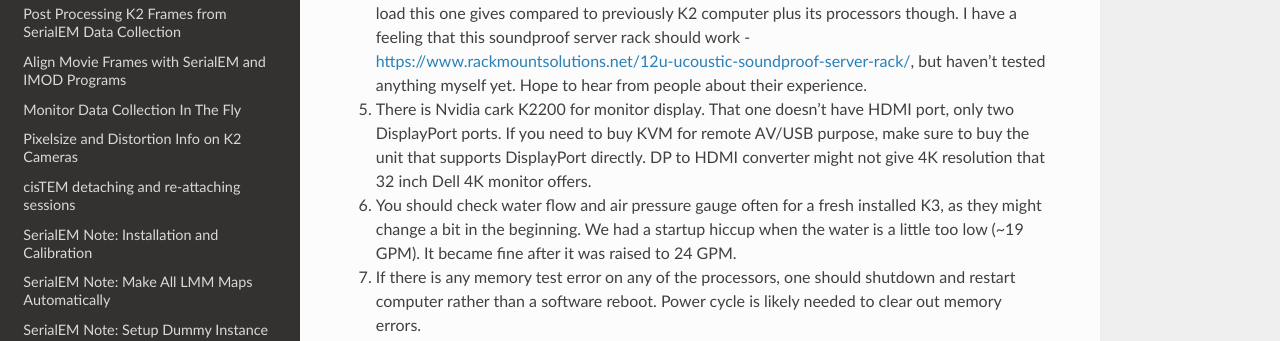
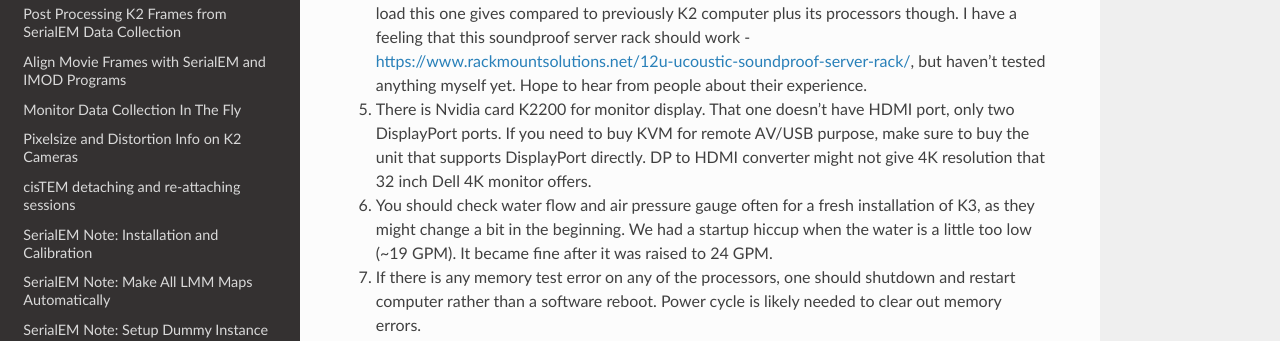
Before and after one commit to xuchen66/sphinx-emdocs, a Sphinx documentation site: the page built from source/serialEM-note-K3-is-installed-on-Talos.rst, in a window 1280 px wide and 900 px high, scrolled down 4615 px. Shown: the part 158-499 px from the top of the window. Built offline with Sphinx 7.4.7 and the Read the Docs theme 2.0.0, drawn with Linux system fonts in a browser that asks for light colours; pages that are not in the unit, such as notebooks, are missing from menus; some of the changed text lies outside the part shown.

Commit message:
Update serialEM-note-K3-is-installed-on-Talos.rst

```diff
--- a/source/serialEM-note-K3-is-installed-on-Talos.rst
+++ b/source/serialEM-note-K3-is-installed-on-Talos.rst
@@ -193,11 +193,11 @@ I listed a few more other things here that I also paid attention to.
    load this one gives compared to previously K2 computer plus its processors though. I have a feeling that this soundproof
    server rack should work - https://www.rackmountsolutions.net/12u-ucoustic-soundproof-server-rack/, but haven't tested anything myself yet. Hope to hear from people about their experience.
 
-#. There is Nvidia cark K2200 for monitor display. That one doesn't have HDMI port, only two DisplayPort ports. If you need to buy
+#. There is Nvidia card K2200 for monitor display. That one doesn't have HDMI port, only two DisplayPort ports. If you need to buy
    KVM for remote AV/USB purpose, make sure to buy the unit that supports DisplayPort directly. DP to HDMI converter might not give
    4K resolution that 32 inch Dell 4K monitor offers.
 
-#. You should check water flow and air pressure gauge often for a fresh installed K3, as they might change a bit in the beginning. We had
+#. You should check water flow and air pressure gauge often for a fresh installation of K3, as they might change a bit in the beginning. We had
    a startup hiccup when the water is a little too low (~19 GPM). It became fine after it was raised to 24 GPM.
 
 #. If there is any memory test error on any of the processors, one should shutdown and restart computer rather than a software reboot.
```
Also changed, not shown: other parts of source/serialEM-note-K3-is-installed-on-Talos.rst (+1 -1 lines).
